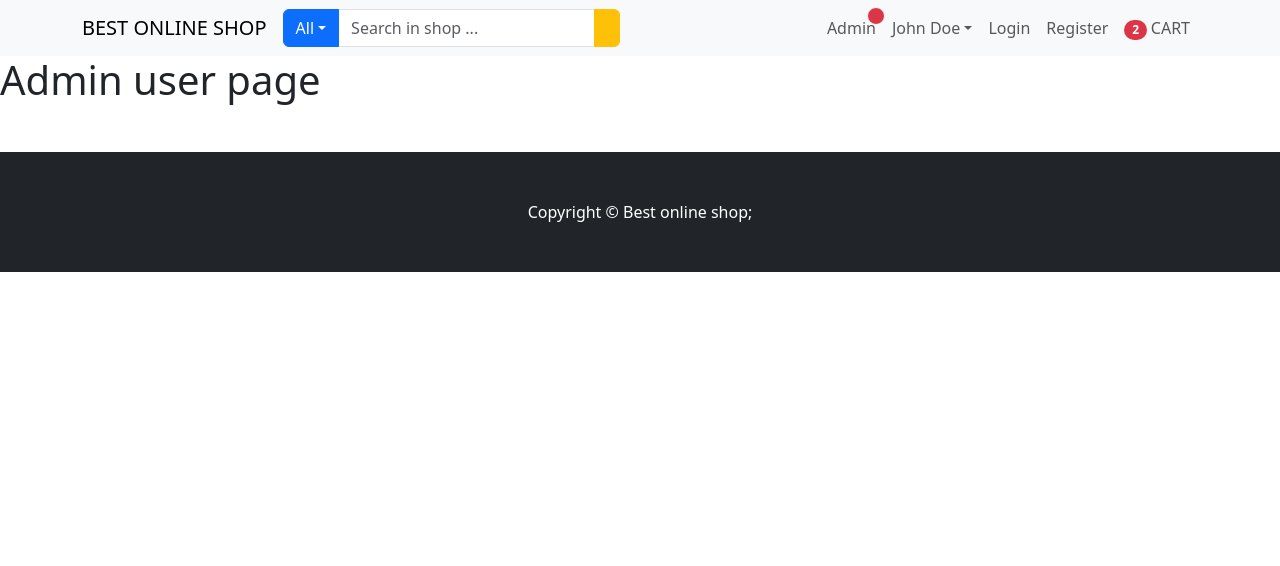
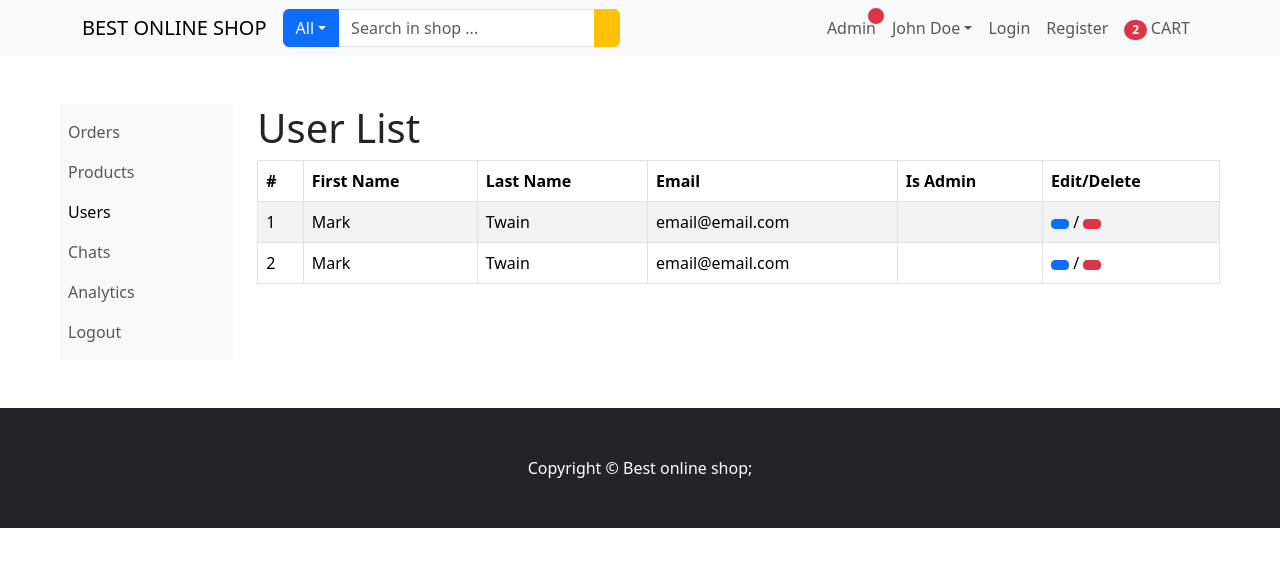
Before and after one commit to UzomaAkpala/e-commerce-frontend, a React (Create React App) app: page /admin/users in a window 1280 px wide. Shown: the top 566 px of the page. Built offline with nearby package versions, Linux system fonts and the light colour scheme; the HTML template or start-up script is replaced by a standard one.

Commit message:
create users page for admin

```diff
--- a/src/pages/admin/AdminUsersPage.js
+++ b/src/pages/admin/AdminUsersPage.js
@@ -1,5 +1,60 @@
-function AdminUsersPage() {
-  return <h1>Admin user page</h1>;
+import { Row, Col, Table, Button } from "react-bootstrap";
+import { LinkContainer } from "react-router-bootstrap";
+import AdminLinksComponent from "../../components/admin/AdminLinksComponent";
+
+const deleteHandler = () => {
+    if(window.confirm("Are you sure?")) alert("User deleted!");
 }
 
+const AdminUsersPage = () => {
+  return (
+    <Row className="m-5">
+        <Col md={2}>
+        <AdminLinksComponent />
+        </Col>
+      <Col md={10}>
+        <h1>User List</h1>
+        <Table striped bordered hover responsive>
+          <thead>
+            <tr>
+              <th>#</th>
+              <th>First Name</th>
+              <th>Last Name</th>
+              <th>Email</th>
+              <th>Is Admin</th>
+              <th>Edit/Delete</th>
+            </tr>
+          </thead>
+          <tbody>
+            {["bi bi-check-lg text-success", "bi bi-x-lg text-danger"].map(
+              (item, idx) => (
+                <tr key={idx}>
+                  <td>{idx +1}</td>
+                  <td>Mark</td>
+                  <td>Twain</td>
+                  <td>email@email.com</td>
+                  <td>
+                    <i className={item}></i>
+                  </td>
+                  <td>
+                    <LinkContainer to="/admin/order-details">
+                        <Button className="btn-sm">
+                            <i className="bi bi-pencil-square"></i>
+                        </Button>
+                    </LinkContainer>
+                    {" / "}
+                    <Button variant="danger" className="btn-sm" onClick={deleteHandler}>
+                        <i className="bi bi-x-circle"></i>
+                    </Button>
+                  </td>
+                </tr>
+              )
+            )}
+          </tbody>
+        </Table>
+      </Col>
+    </Row>
+  );
+};
+
 export default AdminUsersPage;
```
